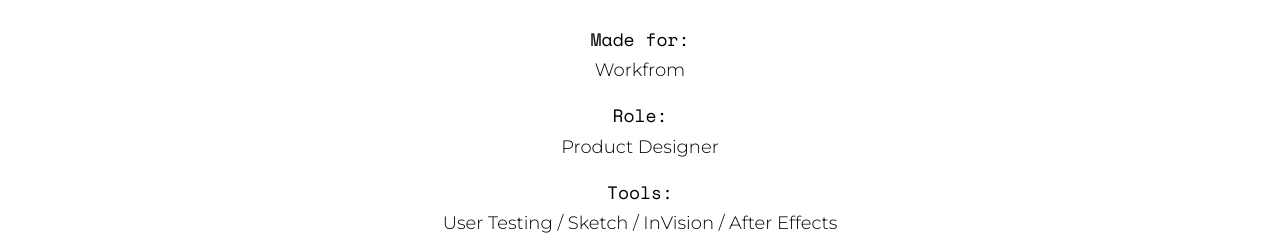
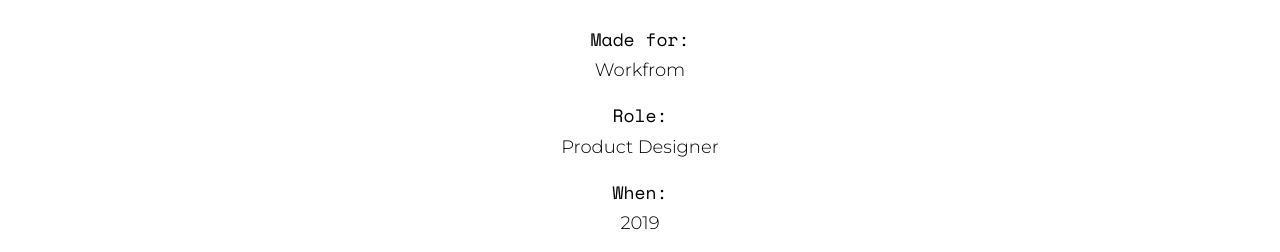
Before and after one commit to hborrego/portfolio, a plain HTML site: page workfrom/index.html in a window 1280 px wide. Shown: the part 667-919 px from the top of the page. Drawn offline with nearby package versions, Linux system fonts and the light colour scheme.

Commit message:
missing info

```diff
--- a/workfrom/index.html
+++ b/workfrom/index.html
@@ -134,12 +134,6 @@
           <p class="text-desc-title">Role:</p>
           <p class="text-margin-bt-0">
             Product Designer
-          </p>
-        </div>
-        <div class="text-center">
-          <p class="text-desc-title">Tools:</p>
-          <p class="text-margin-bt-0">
-            User Testing / Sketch / InVision / After Effects
           </p>
         </div>
         <div class="text-center">
```
Also changed, not shown: index.html (+2 -2 lines).
